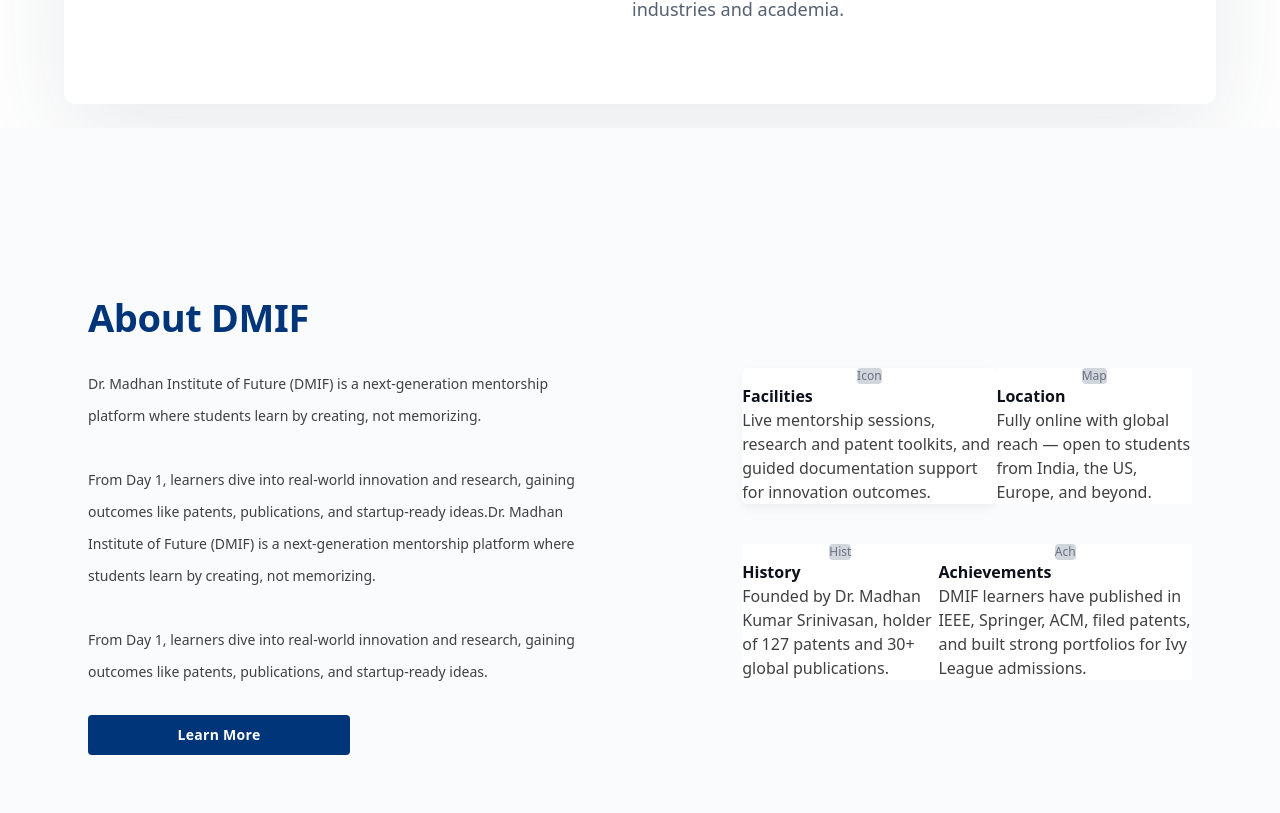
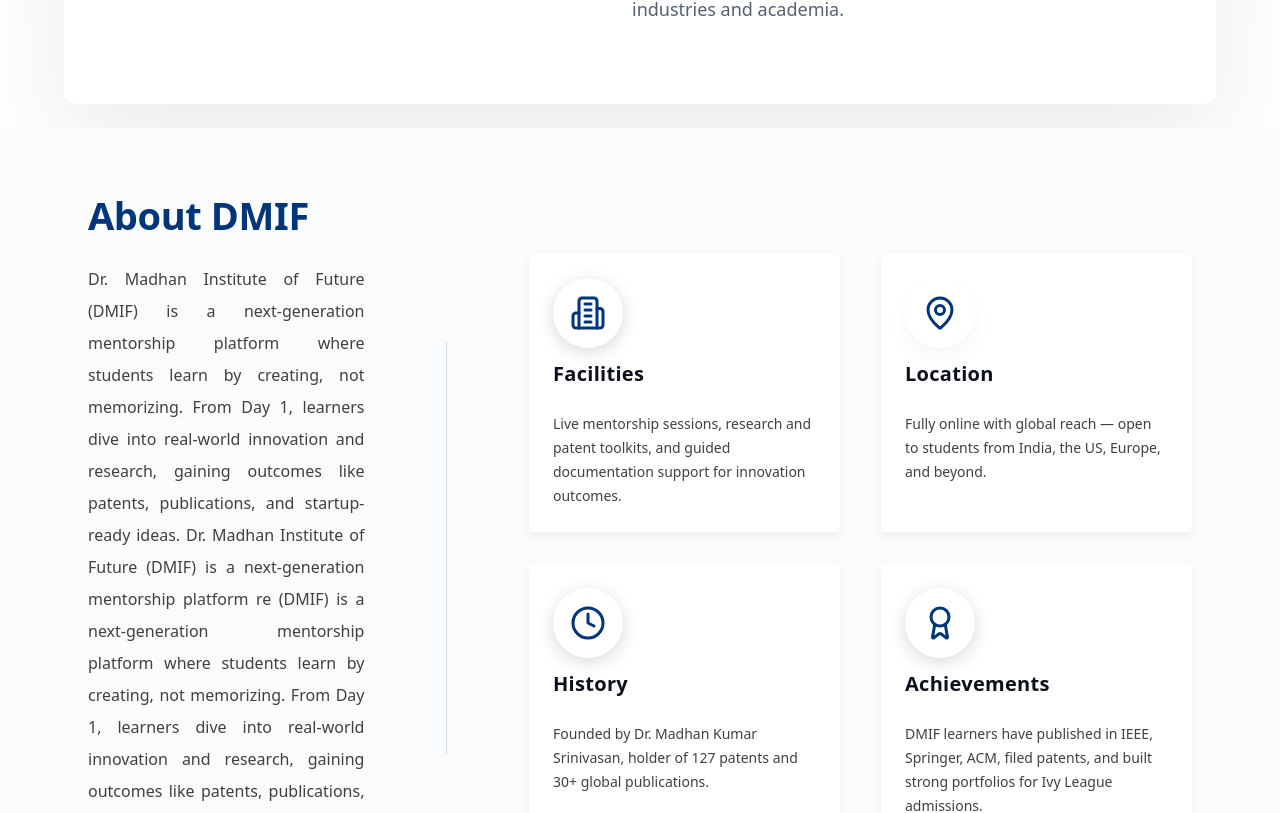
Before and after one commit to Imaginex2025/DMIF-Landing, a React (Vite) app: page / in a window 1280 px wide. Shown: the part 1654-2467 px from the top of the page. Built offline with nearby package versions, Linux system fonts and the light colour scheme.

Commit message:
about and key features updated

```diff
--- a/src/Section/Home/AboutDMIFSection.tsx
+++ b/src/Section/Home/AboutDMIFSection.tsx
@@ -1,108 +1,110 @@
+import { MapPin, Building2, Clock, Award } from "lucide-react"; // Lucide icons
+
 const AboutDMIFSection = () => {
   return (
-    <section className="w-full bg-[#F9FBFD] py-[165px] px-[88px]">
-      <div className="max-w-[1366px] mx-auto flex items-center justify-center gap-[82px]">
+    <section className="w-full bg-[#F9FBFD] py-12 px-4 sm:py-16 sm:px-8  lg:px-[88px]">
+      <div className="max-w-[1366px] mx-auto flex flex-col lg:flex-row items-center justify-center gap-10 lg:gap-[82px]">
         {/* Left Content */}
-        <div className="flex flex-col gap-[27px] w/[525px]">
-          <h2 className="font-semibold text-[38px] leading-[48px] text-[#003579] tracking-[-0.01em]">
+        <div className="flex flex-col gap-6 w-full lg:w-[525px] text-center lg:text-left">
+          <h2 className="font-semibold text-2xl sm:text-3xl lg:text-[38px] leading-tight text-[#003579] tracking-[-0.01em]">
             About DMIF
           </h2>
-          <p className="font-medium text-[14px] leading-[32px] text-[#404040] w-full">
-            Dr. Madhan Institute of Future (DMIF) is a next-generation mentorship platform where students learn by creating, not memorizing.
-            <br /><br />
-            From Day 1, learners dive into real-world innovation and research, gaining outcomes like patents, publications, and startup-ready ideas.Dr. Madhan Institute of Future (DMIF) is a next-generation mentorship platform where students learn by creating, not memorizing.
-            <br /><br />
-            From Day 1, learners dive into real-world innovation and research, gaining outcomes like patents, publications, and startup-ready ideas.
+          <p className="font-medium text-sm text-justify sm:text-base leading-6 sm:leading-7 lg:leading-[32px] text-[#404040]">
+            Dr. Madhan Institute of Future (DMIF) is a next-generation mentorship
+            platform where students learn by creating, not memorizing. From Day 1,
+            learners dive into real-world innovation and research, gaining outcomes
+            like patents, publications, and startup-ready ideas. Dr. Madhan
+            Institute of Future (DMIF) is a next-generation mentorship platform
+         re (DMIF) is a next-generation mentorship platform
+            where students learn by creating, not memorizing. From Day 1, learners
+            dive into real-world innovation and research, gaining outcomes like
+            patents, publications, and startup-ready ideas.
           </p>
-          <button className="w-[262px] h-[40px] bg-[#003579] rounded-[4px] flex items-center justify-center">
-            <span className="font-bold text-[14px] leading-[18px] text-white tracking-[0.3px]">
+          <button className="w-full sm:w-[262px] h-[40px] bg-[#003579] rounded-[4px] flex items-center justify-center mx-auto lg:mx-0">
+            <span className="font-bold text-sm sm:text-[14px] leading-[18px] text-white tracking-[0.3px]">
               Learn More
             </span>
           </button>
         </div>
 
         {/* Divider */}
-        <div className="w-px h/[412px] bg-[#D2E0EA]"></div>
+        <div className="hidden lg:block w-px h-[412px] bg-[#D2E0EA]"></div>
 
         {/* Right Content - Feature Cards */}
-        <div className="flex flex-col gap-[40px] w/[664px]">
+        <div className="flex flex-col gap-8 w-full lg:w-[664px]">
           {/* Top Row */}
-          <div className="flex gap/[41px]">
+          <div className="flex flex-col md:flex-row gap-6 md:gap-[41px]">
             {/* Facilities Card */}
-            <div className="bg-white rounded-[5px] shadow-[0px_4px_10px_rgba(0,0,0,0.05)] p/[16px_22px] w/[311px] h/[250px]">
-              <div className="flex flex-col gap/[24px] h/full">
-                <div className="flex flex-col gap/[11px]">
-                  <div className="w/[70px] h/[70px] bg-white rounded-full shadow/[0px_4px_16.5px_rgba(0,0,0,0.15)] flex items-center justify-center">
-                    <div className="w/[36px] h/[36px] bg-gray-300 rounded flex items-center justify-center">
-                      <span className="text-xs text-gray-500">Icon</span>
-                    </div>
+            <div className="bg-white rounded-[5px] shadow-[0px_4px_10px_rgba(0,0,0,0.05)] p-6 w-full md:w-[311px] h-auto min-h-[250px]">
+              <div className="flex flex-col gap-6 h-full">
+                <div className="flex flex-col gap-3 items-center md:items-start">
+                  <div className="w-[60px] h-[60px] sm:w-[70px] sm:h-[70px] bg-white rounded-full shadow-[0px_4px_16.5px_rgba(0,0,0,0.15)] flex items-center justify-center">
+                    <Building2 className="w-8 h-8 sm:w-9 sm:h-9 text-[#003579]" />
                   </div>
-                  <h3 className="font-bold text/[20px] leading/[24px] text-[#0C101A] tracking/[0.3px]">
+                  <h3 className="font-bold text-lg sm:text-xl text-[#0C101A] tracking-[0.3px]">
                     Facilities
                   </h3>
                 </div>
-                <p className="font-medium text/[12px] leading/[24px] text-[#404040] flex-1">
-                  Live mentorship sessions, research and patent toolkits, and guided documentation support for innovation outcomes.
+                <p className="font-medium text-sm leading-6 text-[#404040] flex-1 text-center md:text-left">
+                  Live mentorship sessions, research and patent toolkits, and guided
+                  documentation support for innovation outcomes.
                 </p>
               </div>
             </div>
 
             {/* Location Card */}
-            <div className="bg-white rounded/[5px] shadow/[0px_4px_10px_rgba(0,0,0,0.05)] p/[21px] w/[311px] h/[250px]">
-              <div className="flex flex-col gap/[24px] h/full">
-                <div className="flex flex-col gap/[12px]">
-                  <div className="w/[70px] h/[70px] bg-white rounded-full shadow/[0px_10px_20px_rgba(0,0,0,0.04)] flex items-center justify-center">
-                    <div className="w/[36px] h/[36px] bg-gray-300 rounded flex items-center justify-center">
-                      <span className="text-xs text-gray-500">Map</span>
-                    </div>
+            <div className="bg-white rounded-[5px] shadow-[0px_4px_10px_rgba(0,0,0,0.05)] p-6 w-full md:w-[311px] h-auto min-h-[250px]">
+              <div className="flex flex-col gap-6 h-full">
+                <div className="flex flex-col gap-3 items-center md:items-start">
+                  <div className="w-[60px] h-[60px] sm:w-[70px] sm:h-[70px] bg-white rounded-full shadow-[0px_10px_20px_rgba(0,0,0,0.04)] flex items-center justify-center">
+                    <MapPin className="w-8 h-8 sm:w-9 sm:h-9 text-[#003579]" />
                   </div>
-                  <h3 className="font-bold text/[20px] leading/[24px] text-[#0C101A] tracking/[0.3px]">
+                  <h3 className="font-bold text-lg sm:text-xl text-[#0C101A] tracking-[0.3px]">
                     Location
                   </h3>
                 </div>
-                <p className="font-medium text/[12px] leading/[24px] text-[#404040] flex-1">
-                  Fully online with global reach — open to students from India, the US, Europe, and beyond.
+                <p className="font-medium text-sm leading-6 text-[#404040] flex-1 text-center md:text-left">
+                  Fully online with global reach — open to students from India, the US,
+                  Europe, and beyond.
                 </p>
               </div>
             </div>
           </div>
 
           {/* Bottom Row */}
-          <div className="flex gap/[41px]">
+          <div className="flex flex-col md:flex-row gap-6 md:gap-[41px]">
             {/* History Card */}
-            <div className="bg-white rounded/[5px] shadow/[0px_4px_10px_rgba(0,0,0,0.05)] p/[20px_4px] w/[311px] h/[250px] flex items-center justify-center">
-              <div className="flex flex-col gap/[24px] w/[269px]">
-                <div className="flex flex-col gap/[12px]">
-                  <div className="w/[70px] h/[70px] bg-white rounded-full shadow/[0px_4px_16.5px_rgba(0,0,0,0.15)] flex items-center justify-center">
-                    <div className="w/[31px] h/[31px] bg-gray-300 rounded flex items-center justify-center">
-                      <span className="text-xs text-gray-500">Hist</span>
-                    </div>
+            <div className="bg-white rounded-[5px] shadow-[0px_4px_10px_rgba(0,0,0,0.05)] p-6 w-full md:w-[311px] h-auto min-h-[250px]">
+              <div className="flex flex-col gap-6 h-full">
+                <div className="flex flex-col gap-3 items-center md:items-start">
+                  <div className="w-[60px] h-[60px] sm:w-[70px] sm:h-[70px] bg-white rounded-full shadow-[0px_4px_16.5px_rgba(0,0,0,0.15)] flex items-center justify-center">
+                    <Clock className="w-8 h-8 sm:w-9 sm:h-9 text-[#003579]" />
                   </div>
-                  <h3 className="font-bold text/[20px] leading/[24px] text-[#0C101A] tracking/[0.3px]">
+                  <h3 className="font-bold text-lg sm:text-xl text-[#0C101A] tracking-[0.3px]">
                     History
                   </h3>
                 </div>
-                <p className="font-medium text/[12px] leading/[24px] text-[#404040]">
-                  Founded by Dr. Madhan Kumar Srinivasan, holder of 127 patents and 30+ global publications.
+                <p className="font-medium text-sm leading-6 text-[#404040] flex-1 text-center md:text-left">
+                  Founded by Dr. Madhan Kumar Srinivasan, holder of 127 patents and 30+
+                  global publications.
                 </p>
               </div>
             </div>
 
             {/* Achievements Card */}
-            <div className="bg-white rounded/[5px] shadow/[0px_4px_10px_rgba(0,0,0,0.05)] p/[11px_17px] w/[311px] h/[250px]">
-              <div className="flex flex-col gap/[24px] h/full">
-                <div className="flex flex-col gap/[12px]">
-                  <div className="w/[70px] h/[70px] bg-white rounded-full shadow/[0px_4px_16.5px_rgba(0,0,0,0.15)] flex items-center justify-center">
-                    <div className="w/[41px] h/[41px] bg-gray-300 rounded flex items-center justify-center">
-                      <span className="text-xs text-gray-500">Ach</span>
-                    </div>
+            <div className="bg-white rounded-[5px] shadow-[0px_4px_10px_rgba(0,0,0,0.05)] p-6 w-full md:w-[311px] h-auto min-h-[250px]">
+              <div className="flex flex-col gap-6 h-full">
+                <div className="flex flex-col gap-3 items-center md:items-start">
+                  <div className="w-[60px] h-[60px] sm:w-[70px] sm:h-[70px] bg-white rounded-full shadow-[0px_4px_16.5px_rgba(0,0,0,0.15)] flex items-center justify-center">
+                    <Award className="w-8 h-8 sm:w-9 sm:h-9 text-[#003579]" />
                   </div>
-                  <h3 className="font-bold text/[20px] leading/[24px] text-[#0C101A] tracking/[0.3px]">
+                  <h3 className="font-bold text-lg sm:text-xl text-[#0C101A] tracking-[0.3px]">
                     Achievements
                   </h3>
                 </div>
-                <p className="font-medium text/[12px] leading/[24px] text-[#404040] flex-1">
-                  DMIF learners have published in IEEE, Springer, ACM, filed patents, and built strong portfolios for Ivy League admissions.
+                <p className="font-medium text-sm leading-6 text-[#404040] flex-1 text-center md:text-left">
+                  DMIF learners have published in IEEE, Springer, ACM, filed patents, and
+                  built strong portfolios for Ivy League admissions.
                 </p>
               </div>
             </div>
--- a/src/Section/Home/KeyFeature.tsx
+++ b/src/Section/Home/KeyFeature.tsx
@@ -64,15 +64,15 @@
         {features.map((feature) => (
           <div
             key={feature.id}
-            className="flex gap-6 hover:scale-105 duration-200 transition-transform items-start cursor-pointer"
+            className="flex flex-col sm:flex-row gap-4 sm:gap-6 hover:scale-105 duration-200 transition-transform items-start cursor-pointer"
             onClick={() => navigate(`/feature/${feature.id}`)}
           >
             {/* Left - Image */}
-            <div>
+            <div className="w-full sm:w-auto">
               <img
                 src={feature.image}
                 alt={feature.title}
-                className="rounded-lg "
+                className="rounded-lg w-full sm:w-[120px] md:w-auto"
               />
             </div>
 
```
